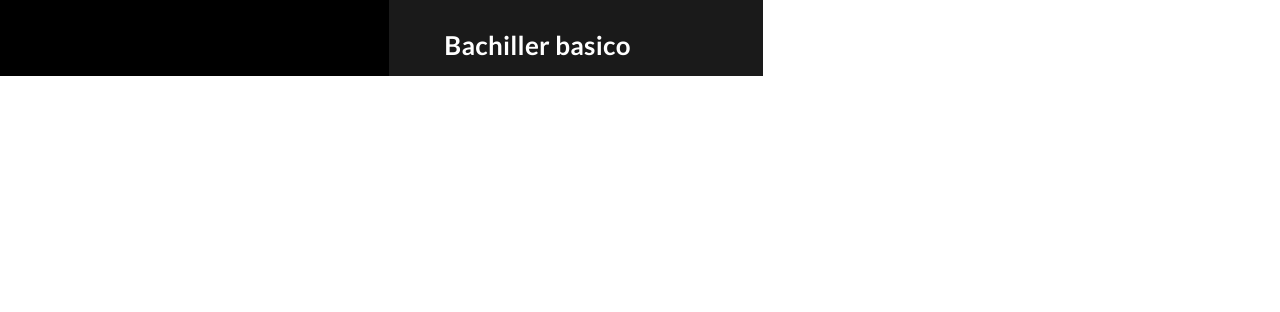
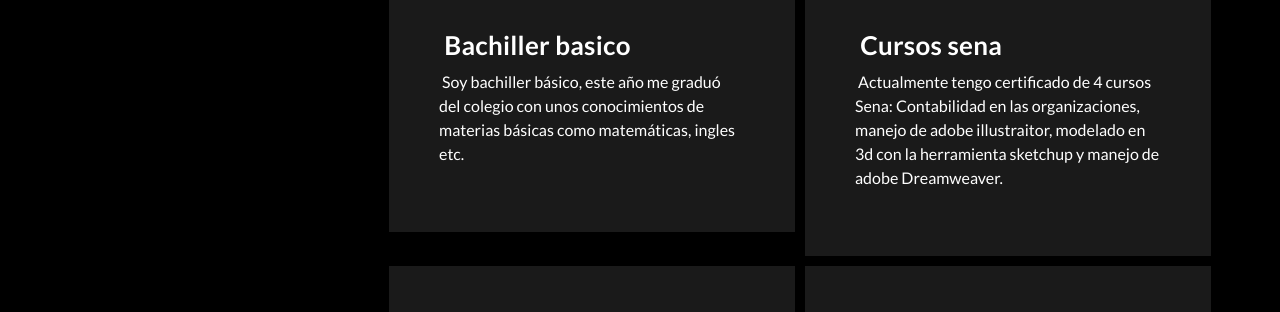
Before and after one commit to DuvanNew/Hoja-de-vida, a plain HTML site: page index.html in a window 1280 px wide. Shown: the part 1195-1507 px from the top of the page. Drawn offline with Linux system fonts and the light colour scheme; some packages are replaced by stand-ins of ours; a script that the page names is missing.

Commit message:
Update index.html

```diff
--- a/index.html
+++ b/index.html
@@ -105,7 +105,7 @@ https://templatemo.com/tm-531-reflux
               <div class="service-item">
                 <div class="first-service-icon service-icon"></div>
                 <h4>&nbsp;Bachiller basico</h4>
-                <p>&nbsp;Soy bachiller básico, este año me graduó del colegio con unos conocimientos de materias básicas como matemáticas, ingles etc. y también con conocimientos de herramientas tecnológicas como Photoshop, Adobe Illustrator, sketchup, Inskape, Word, Excel y muchas mas gracias a mis maestros.
+                <p>&nbsp;Soy bachiller básico, este año me graduó del colegio con unos conocimientos de materias básicas como matemáticas, ingles etc.
                  </p>
               </div>
             </div>
```
